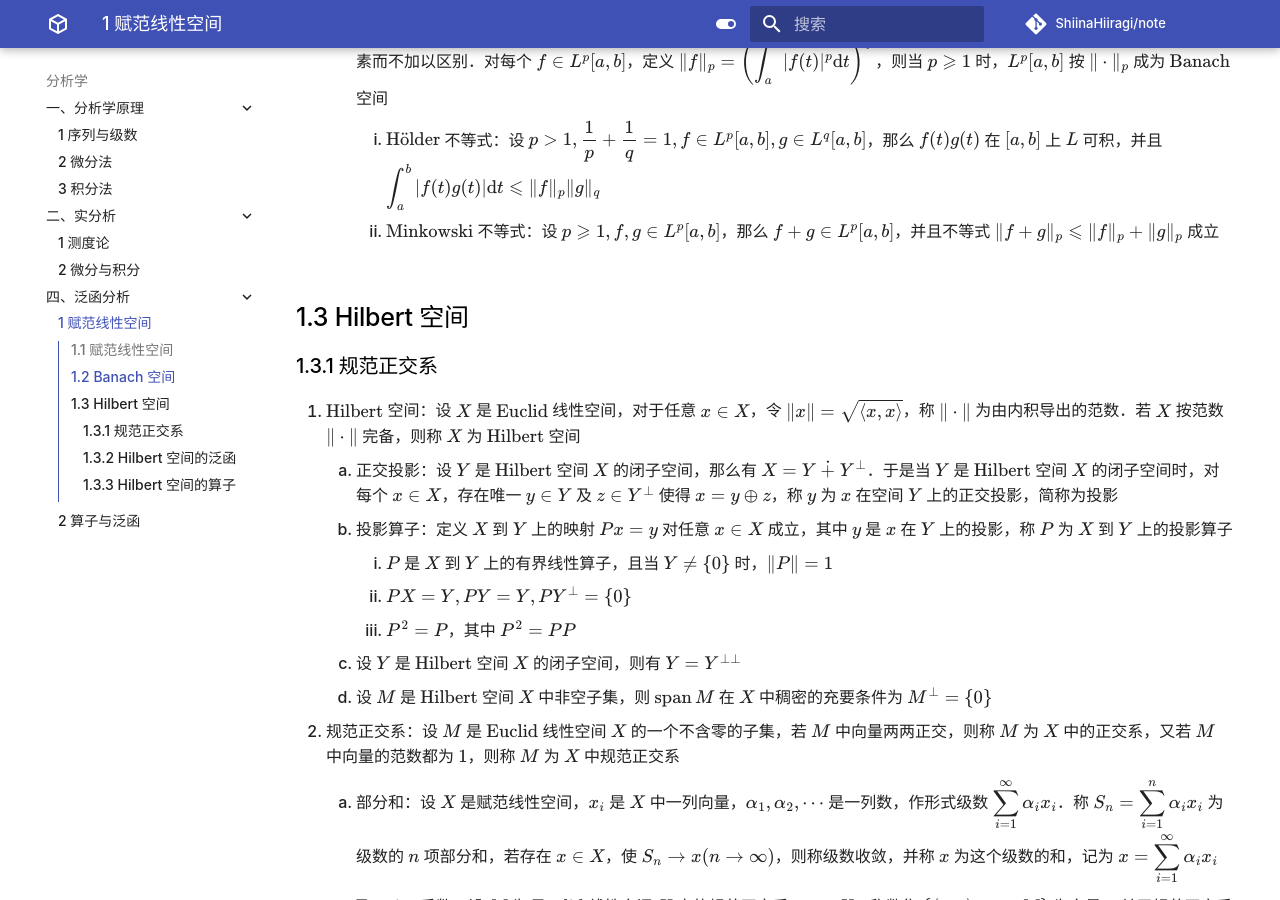
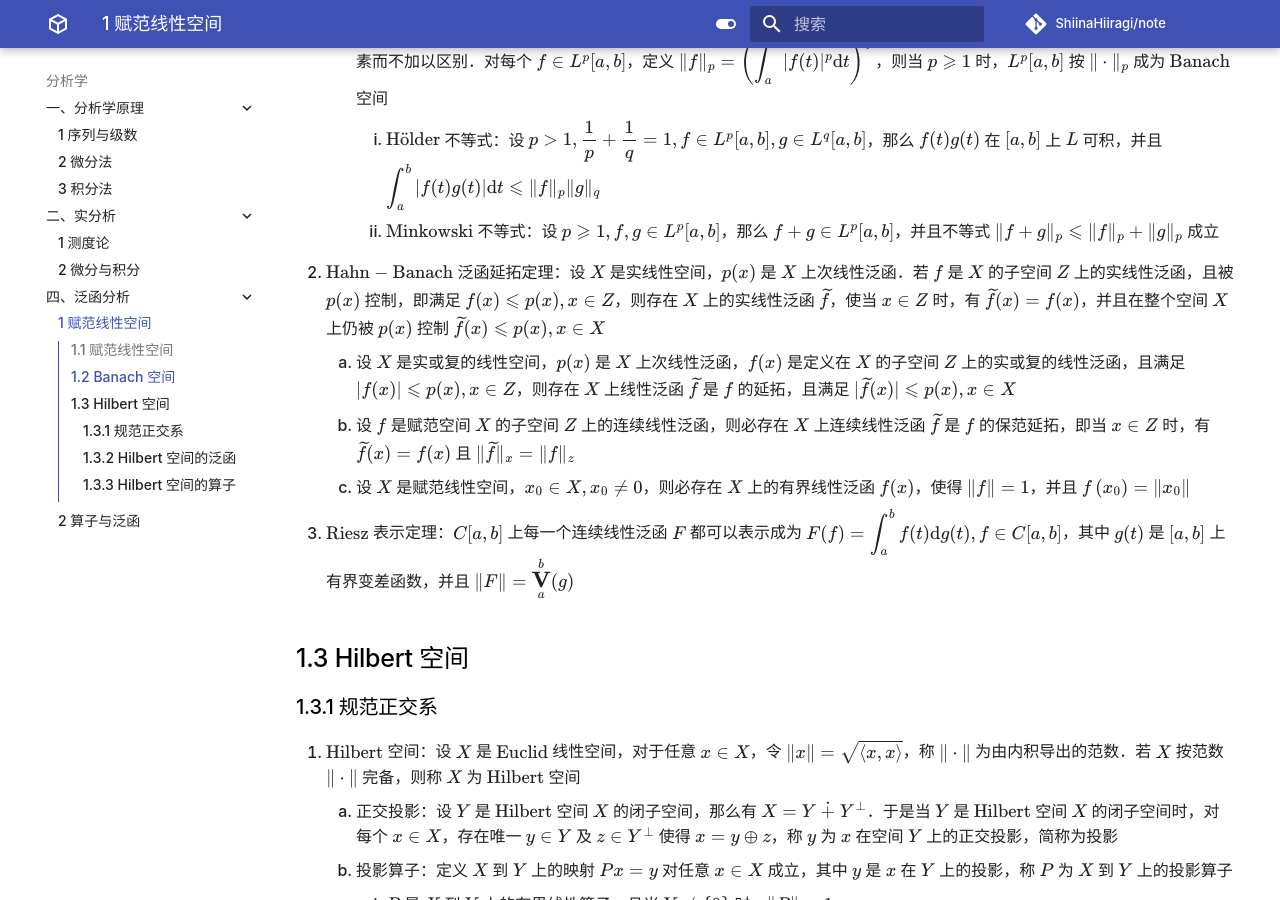
Before and after one commit to ShiinaHiiragi/note, an MkDocs documentation site: the page built from docs/anly/func/norm.md, in a window 1280 px wide and 900 px high, scrolled down 1402 px. Built offline with MkDocs 1.6.1 and Material for MkDocs 9.7.7, drawn with Linux system fonts in a browser that asks for light colours; comment, search, counter and statistics services are not loaded.

Commit message:
add 'func

```diff
--- a/docs/anly/func/norm.md
+++ b/docs/anly/func/norm.md
@@ -21,7 +21,7 @@
     3. 任何有限维赋范空间都和同维数 $\text{Euclid}$ 空间（或某个 $\mathbf{C}^{n}$）拓扑同构，同数域上的相同维数的有限维赋范空间彼此拓扑同构
 
 ## 1.2 Banach 空间
-- $\text{Banach}$ 空间：完备的赋范线性空间．$\text{Banach}$ 空间实例如下
+1. $\text{Banach}$ 空间：完备的赋范线性空间．$\text{Banach}$ 空间实例如下
     1. $\text{Euclid}$ 空间 $\mathbf R^n$：对每个 $x=\left(\xi_{1}, \xi_{2}, \cdots, \xi_{n}\right) \in \mathbf{R}^{n}$，定义 $\|x\|=\sqrt{\left|\xi_{1}\right|^{2}+\left|\xi_{2}\right|^{2}+\cdots+\left|\xi_{n}\right|^{2}}$
     2. $C[a, b]$ 空间：记闭空间 $[a, b]$ 上实值（或复值）连续函数全体为 $C[a, b]$．对每个 $x \in C[a, b]$，定义 ${\displaystyle \|x\| = \max_{a \leqslant t \leqslant b} |x(t)|}$
     3. $l^{p}$ 空间：记 ${\displaystyle l^{p} = \left\{x=\{x_k\}: \sum_{k=1}^{\infty} x_{k}^{p} < \infty\right\}}$．对每个 $x=\left(\xi_{1}, \xi_{2}, \cdots\right) \in l^{\infty}$，定义 ${\displaystyle \|x\|_{p}=\left(\sum_{i=1}^{\infty}\left|\xi_{i}\right|^{p}\right)^{\frac{1}{p}}}$
@@ -29,6 +29,11 @@
     5. $L^{p}[a, b]$ 空间：设 $f(t)$ 是 $[a, b]$ 上复值可测函数，$p>0$．如果 $|f(x)|^{p}$ 是 $[a, b]$ 上 $L$ 可积函数，则称 $f(t)$ 是 $[a, b]$ 上 $p$ 方可积函数，记 $[a, b]$ 上 $p$ 方可积函数全体为 $L^{p}[a, b]$．在空间 $L^{p}[a, b]$ 中，将两个 $\text{a.e.}$相等的函数视为 $L^{p}[a, b]$ 中同一个元素而不加以区别．对每个 $f \in L^{p}[a, b]$，定义 ${\displaystyle \|f\|_{p}=\left(\int_{a}^{b}|f(t)|^{p} \mathrm{d} t\right)^{\frac{1}{p}}}$，则当 $p \geqslant 1$ 时，$L^{p}[a, b]$ 按 $\|\cdot\|_{p}$ 成为 $\text{Banach}$ 空间
         1. $\text{H}\mathrm{\ddot{o}}\text{lder}$ 不等式：设 $p>1, \dfrac{1}{p}+\dfrac{1}{q}=1, f \in L^{p}[a, b], g \in L^{q}[a, b]$，那么 $f(t) g(t)$ 在 $[a, b]$ 上 $L$ 可积，并且 ${\displaystyle \int_{a}^{b}|f(t) g(t)| \mathrm{d} t \leqslant\|f\|_{p}\|g\|_{q}}$
         2. $\text{Minkowski}$ 不等式：设 $p \geqslant 1, f, g \in L^{p}[a, b]$，那么 $f+g \in L^{p}[a, b]$，并且不等式 $\|f+g\|_{p} \leqslant\|f\|_{p}+\|g\|_{p}$ 成立
+2. $\text{Hahn}-\text{Banach}$ 泛函延拓定理：设 $X$ 是实线性空间，$p(x)$ 是 $X$ 上次线性泛函．若 $f$ 是 $X$ 的子空间 $Z$ 上的实线性泛函，且被 $p(x)$ 控制，即满足 $f(x) \leqslant p(x), x \in Z$，则存在 $X$ 上的实线性泛函 $\widetilde{f}$，使当 $x \in Z$ 时，有 $\widetilde{f}(x)=f(x)$，并且在整个空间 $X$ 上仍被 $p(x)$ 控制 $\widetilde{f}(x) \leqslant p(x), x \in X$
+    1. 设 $X$ 是实或复的线性空间，$p(x)$ 是 $X$ 上次线性泛函，$f(x)$ 是定义在 $X$ 的子空间 $Z$ 上的实或复的线性泛函，且满足 $|f(x)| \leqslant p(x), x \in Z$，则存在 $X$ 上线性泛函 $\widetilde{f}$ 是 $f$ 的延拓，且满足 $|\widetilde{f}(x)| \leqslant p(x), x \in X$
+    2. 设 $f$ 是赋范空间 $X$ 的子空间 $Z$ 上的连续线性泛函，则必存在 $X$ 上连续线性泛函 $\widetilde{f}$ 是 $f$ 的保范延拓，即当 $x \in Z$ 时，有 $\widetilde{f}(x)=f(x)$ 且 $\|\widetilde{f}\|_{x}=\|f\|_{z}$
+    3. 设 $X$ 是赋范线性空间，$x_{0} \in X, x_{0} \neq 0$，则必存在 $X$ 上的有界线性泛函 $f(x)$，使得 $\|f\|=1$，并且 $f\left(x_{0}\right)=\left\|x_{0}\right\|$
+3. $\text{Riesz}$ 表示定理：$C[a, b]$ 上每一个连续线性泛函 $F$ 都可以表示成为 ${\displaystyle F(f)=\int_{a}^{b} f(t) \mathrm{d} g(t), f \in C[a, b]}$，其中 $g(t)$ 是 $[a, b]$ 上有界变差函数，并且 $\|F\|=\underset{a}{\stackrel{b}{\large \textbf{V} \normalsize}}(g)$
 
 ## 1.3 Hilbert 空间
 ### 1.3.1 规范正交系
```
Also changed, not shown: docs/anly/func/op.md (+5 -0 lines).
